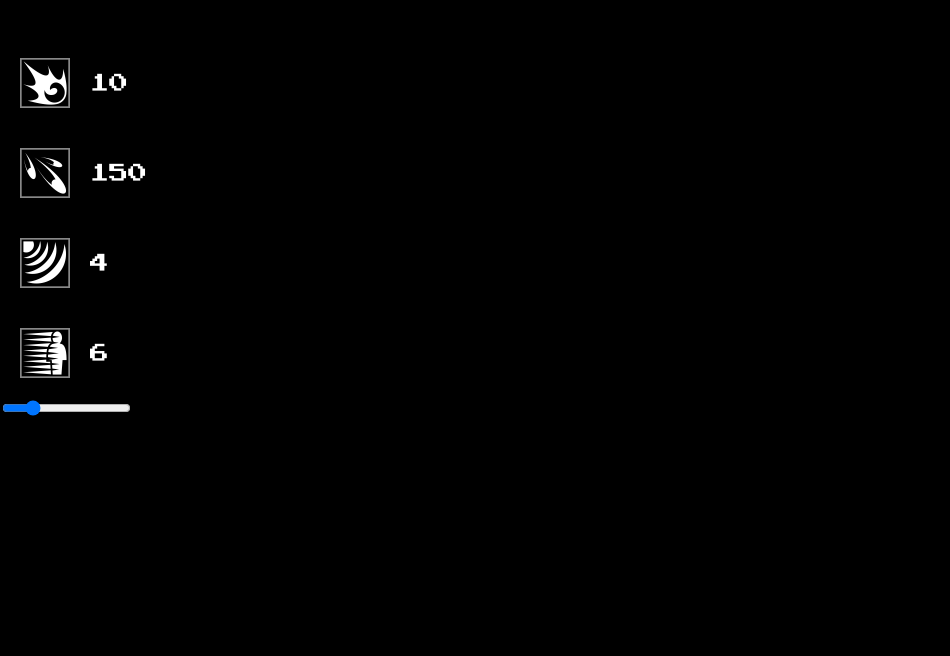
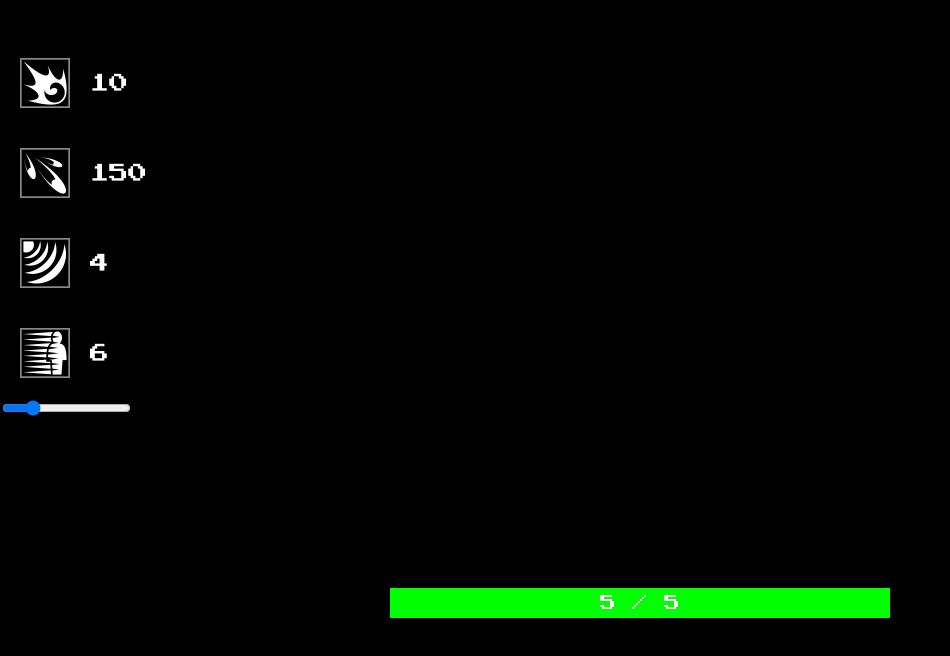
Before and after one commit to DragonOfPou/spaceGame, a plain HTML site: page index.html in a window 1280 px wide. Both pictures are taken after a click on the button "Start". Shown: the part 112-768 px from the top of the page, without its empty margins (0-950 px from the left). Drawn offline with Linux system fonts and the light colour scheme.

Commit message:
added healthbar

```diff
--- a/index.html
+++ b/index.html
@@ -73,6 +73,36 @@
     font-size: larger;
     border-style: none;
     border-radius: 10px;
+}
+
+.healthbar{
+    position: fixed;
+    top: 100%;
+    left: 50%;
+    width: 500px;
+    height: 30px;
+    margin-left: -250px;
+    margin-top: -100px;
+}
+
+.health-background{
+    width: 100%;
+    height: 100%;
+}
+
+.health{
+    width: 100%;
+    height: 100%;
+}
+
+.health-number{
+    text-align: center;
+    vertical-align: middle;
+    line-height: 30px;
+    color: white;
+    width: 100%;
+    height: 100%;
+    margin-top: -30px;
 }
 
 .pause-menu{
@@ -153,7 +183,6 @@
     width: 200px;
     height: 500px;
     margin-top: -250px;
-
 }
 
 .stat-content{
@@ -172,8 +201,6 @@
     padding-left: 20px;
     font-size: larger;
 }
-
-
 
 </style>
 
@@ -231,8 +258,13 @@ overflow: hidden; /* Hide scrollbars */     ">
     <div class="score"><span>Score:</span><span id="scoreElement">0</span></div><br>
     <div style="position: fixed; color: white; margin: 5px;"><span>Speed: </span> <span id="speed">0</span></div>
 
+    <div id="healthbar" class="healthbar" data-total="1000" data-value="1000">
+        <div id="healthBackground" class="health-background">
+            <div id="health" class="health"></div>
 
-
+        </div>
+        <div id="healthNumber" class="health-number"></div>
+    </div>
 
     <div class="stats">
         <div class="stat-content">
--- a/js/index.js
+++ b/js/index.js
@@ -34,7 +34,7 @@ var rotation = 0
 
 class Circle {
 
-    constructor(x, y, radius, shotSpeed, damage, movementSpeed, projectileSpeed) {
+    constructor(x, y, radius, shotSpeed, damage, movementSpeed, projectileSpeed, health) {
         this.x = x
         this.y = y
         this.radius  = radius
@@ -42,6 +42,8 @@ class Circle {
         this.damage = damage
         this.movementSpeed = movementSpeed
         this.projectileSpeed = projectileSpeed
+        this.health = health
+        this.maxHealth = this.health
     }
 
     draw() {
@@ -279,7 +281,7 @@ let enemies = []
 let powerups = []
 
 function init() {
-    circle = new Circle(centerX, centerY, 30, 150, 10, 6, 4)
+    circle = new Circle(centerX, centerY, 30, 150, 10, 6, 4, 5)
     projectiles = []
     enemies = []
     powerups= []
@@ -289,6 +291,10 @@ function init() {
     scoreElement.innerHTML = 0
     speed.innerHTML = 0
     ingameMusic.play();
+    guiHealth.style.width = `${circle.health / circle.maxHealth * 100}%`
+    guiHealth.style.background = `hsl(${(circle.health / circle.maxHealth * 120)}, 100%, 50%)`
+    guiHealthBackground.style.background = `hsl(${(circle.health / circle.maxHealth * 120)}, 100%, 20%)`
+    guiHealthNumber.innerHTML = `${circle.health} / ${circle.maxHealth}`
 }
 
 let intervalTimer
@@ -303,7 +309,7 @@ function spawnEnemies() {
         //interval -= 400
 
         const radius = Math.random() * (20 - 10) + 10
-        const health = Math.random() * (10 - 3) + 3 + score/1000
+        const enemyHealthValue = Math.random() * (10 - 3) + 3 + score/1000
         let x
         let y
 
@@ -327,9 +333,9 @@ function spawnEnemies() {
         }
 
         if(Math.random() < 0.9){
-            enemies.push(new Enemy(x, y, radius, health, color, velocity))
+            enemies.push(new Enemy(x, y, radius, enemyHealthValue, color, velocity))
         } else{
-            enemies.push(new BossEnemy(x, y, radius, health, color, velocity))
+            enemies.push(new BossEnemy(x, y, radius, enemyHealthValue, color, velocity))
         }
 
     }, interval)
@@ -340,6 +346,10 @@ const guiDamage = document.getElementById("damage")
 const guiShotSpeed = document.getElementById("shotSpeed")
 const guiMovementSpeed = document.getElementById("movementSpeed")
 const guiProjectileSpeed = document.getElementById("projectileSpeed")
+const guiHealth = document.getElementById("health")
+const guiHealthBackground = document.getElementById("healthBackground")
+const guiHealthNumber = document.getElementById("healthNumber")
+
 var lastLoop = new Date()
 let backgroundAnimation = 0
 let backgroundA = 0
@@ -361,6 +371,7 @@ function animate() {
     guiShotSpeed.innerHTML = circle.shotSpeed
     guiMovementSpeed.innerHTML = circle.movementSpeed
     guiProjectileSpeed.innerHTML = circle.projectileSpeed
+    guiDamage.value = circle.damage
 
     // if(backgroundA  < 200){
     //     ctx.drawImage(image, -backgroundAnimation/10, -backgroundAnimation/10, canvas.width + backgroundAnimation/5, canvas.height+backgroundAnimation/5)
@@ -456,6 +467,9 @@ function animate() {
         const dist = Math.hypot(circle.x - enemy.x, circle.y - enemy.y)
 
         if (dist - enemy.radius - circle.radius < 1){
+            circle.health --
+            enemies.splice(indexEnemy, 1)
+        } if(circle.health <= 0){
             cancelAnimationFrame(animationId)
             ingameMusic.pause()
             ingameMusic.currentTime = 0
@@ -463,6 +477,10 @@ function animate() {
             scoreAfter.innerHTML = score
             scoreDisplay.style.display = "flex"
         }
+        guiHealth.style.width = `${circle.health / circle.maxHealth * 100}%`
+        guiHealth.style.background = `hsl(${(circle.health / circle.maxHealth * 120)}, 100%, 50%)`
+        guiHealthBackground.style.background = `hsl(${(circle.health / circle.maxHealth * 120)}, 100%, 20%)`
+        guiHealthNumber.innerHTML = `${circle.health} / ${circle.maxHealth}`
 
         projectiles.forEach((projectile, indexProjectile) => {
             const dist = Math.hypot(projectile.x - enemy.x, projectile.y - enemy.y)
```
